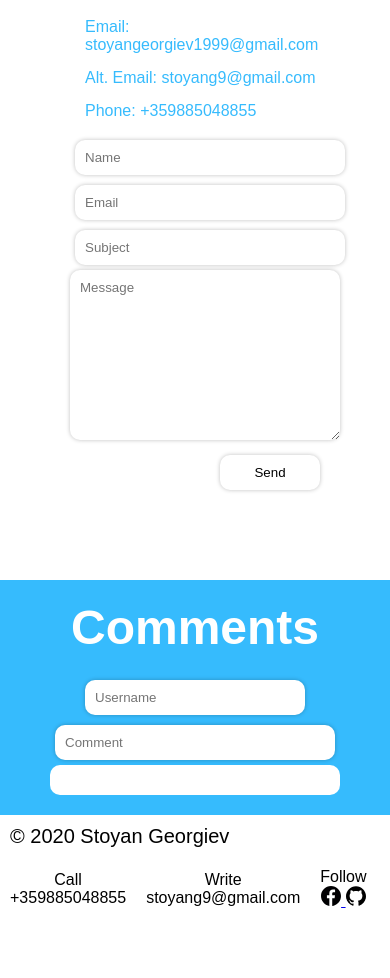
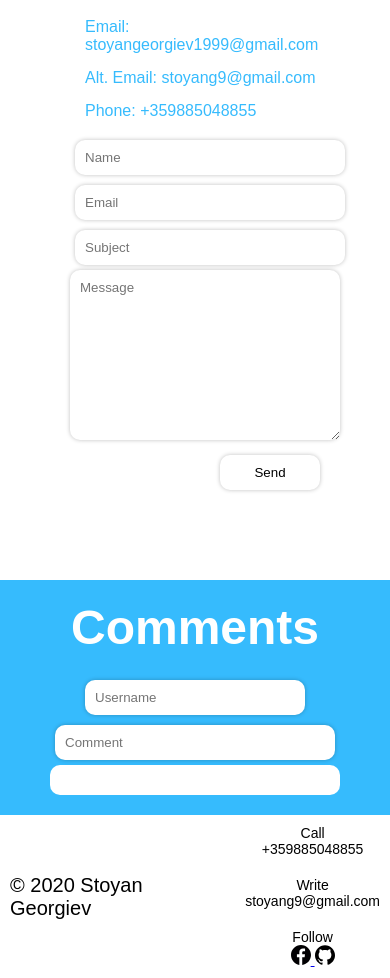
Before and after one commit to stucy/stucy.github.io, a plain HTML site: page index.html in a window 390 px wide. Shown: the part 3928-4906 px from the top of the page. Before the commit the page ends 4848 px from the top, so only its background shows below. Drawn offline with Linux system fonts and the light colour scheme; files whose address does not match are found by name.

Commit message:
Update main.css

```diff
--- a/main.css
+++ b/main.css
@@ -143,13 +143,13 @@ footer {
     display: flex;
     font-size: 16px;
     align-items: center;
-    flex-wrap: wrap;
 }
 
 footer ul {
     display: flex;
     list-style-type: none;
     margin-left: auto;
+    flex-wrap: wrap;
 }
 
 footer ul li{
@@ -622,4 +622,12 @@ background: #267da8;
         text-align: left;
         font-size: 18px;
     }
+
+    footer {
+        font-size: 14px;
+    }
+
+    footer ul {
+        flex-direction: column;
+    }
 }
```
